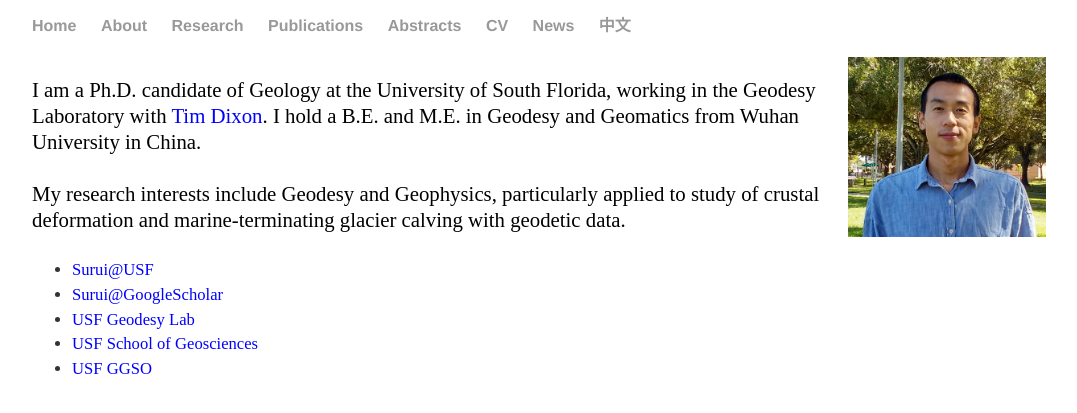
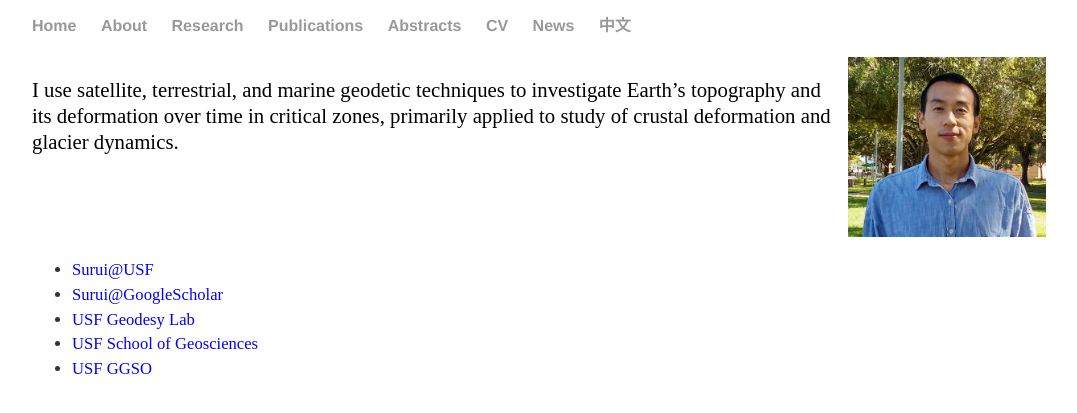
Before and after one commit to suruixie/suruixie.github.io, a Jekyll site: the page built from about/index.html, in a window 1280 px wide. Shown: the top 413 px of the page, without its empty margins (96-1173 px from the left). Built offline with Jekyll 4.4.1, drawn with Linux system fonts in a browser that asks for light colours.

Commit message:
Update index.html

```diff
--- a/about/index.html
+++ b/about/index.html
@@ -4,9 +4,7 @@ title: About Surui
 ---
 <p style="line-height:125%;">
 	<img src="../images/Surui_2018.jpg" height="180" style="float:right; margin-left:10px; margin-right:10px; margin-top:-20px;" />
-	I am a Ph.D. candidate of Geology at the University of South Florida, working in the Geodesy Laboratory with <a href="http://hennarot.forest.usf.edu/main/depts/geosci/faculty/tdixon/" style="color:#0000FF;">Tim Dixon</a>. I hold a B.E. and M.E. in Geodesy and Geomatics from Wuhan University in China. <br>
-	<br>
-	My research interests include Geodesy and Geophysics, particularly applied to study of crustal deformation and marine-terminating glacier calving with geodetic data.
+	I use satellite, terrestrial, and marine geodetic techniques to investigate Earth’s topography and its deformation over time in critical zones, primarily applied to study of crustal deformation and glacier dynamics. <br>
 </p>
 <ul class="contacts">
 	<li style="font-size:0.8em;"><a href="http://hennarot.forest.usf.edu/main/depts/geosci/students/suruixie/" style="color:#0000FF;">Surui@USF</a></li>
```
